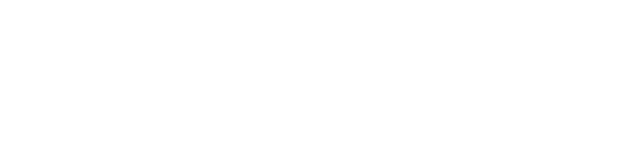
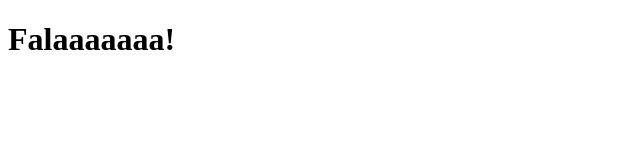
Before and after one commit to ArtNSchmidt/galaxia-monitoring, a plain HTML site: page index.html in a window 1280 px wide. Shown: the whole page, without its empty margins (0-640 px from the left). Drawn offline with Linux system fonts and the light colour scheme.

Commit message:
Teste Teste

```diff
--- a/index.html
+++ b/index.html
@@ -6,6 +6,6 @@
     <title>Document</title>
 </head>
 <body>
-
+    <h1>Falaaaaaaa!</h1>
 </body>
 </html>
```
